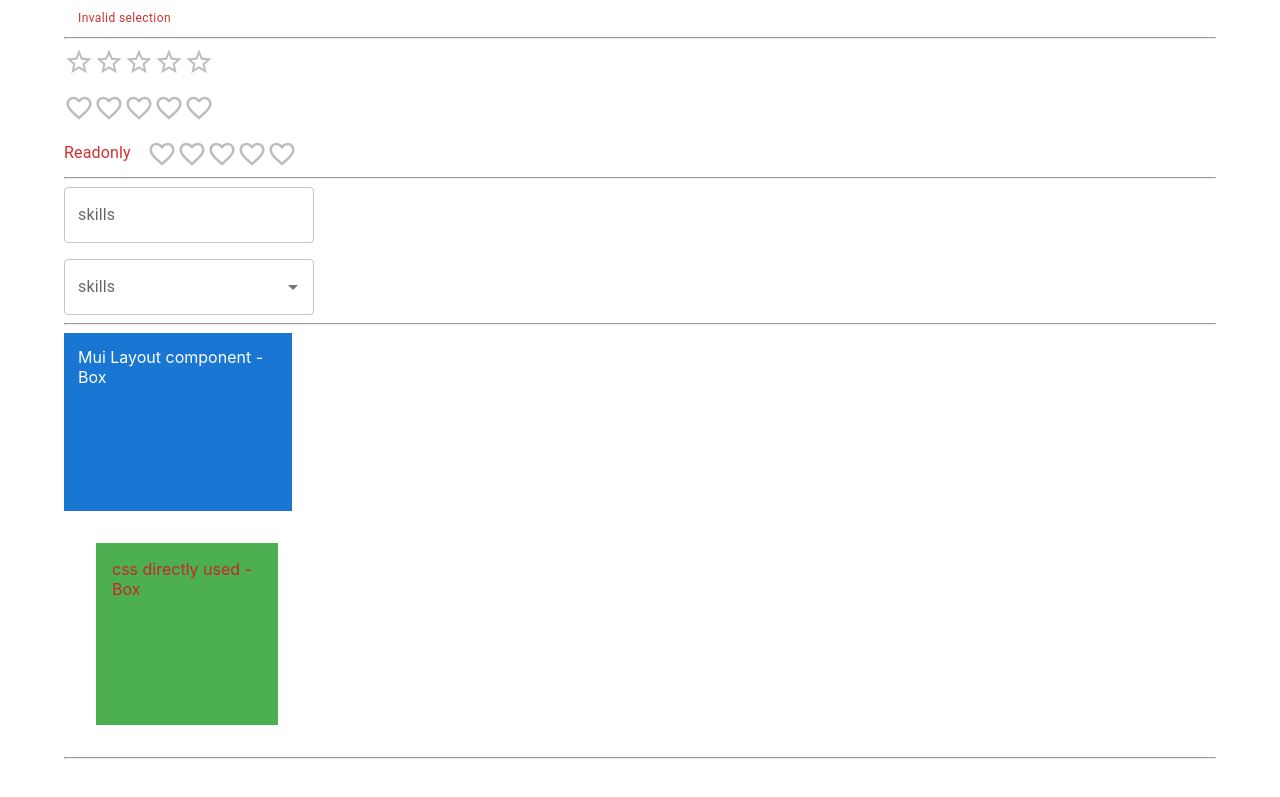
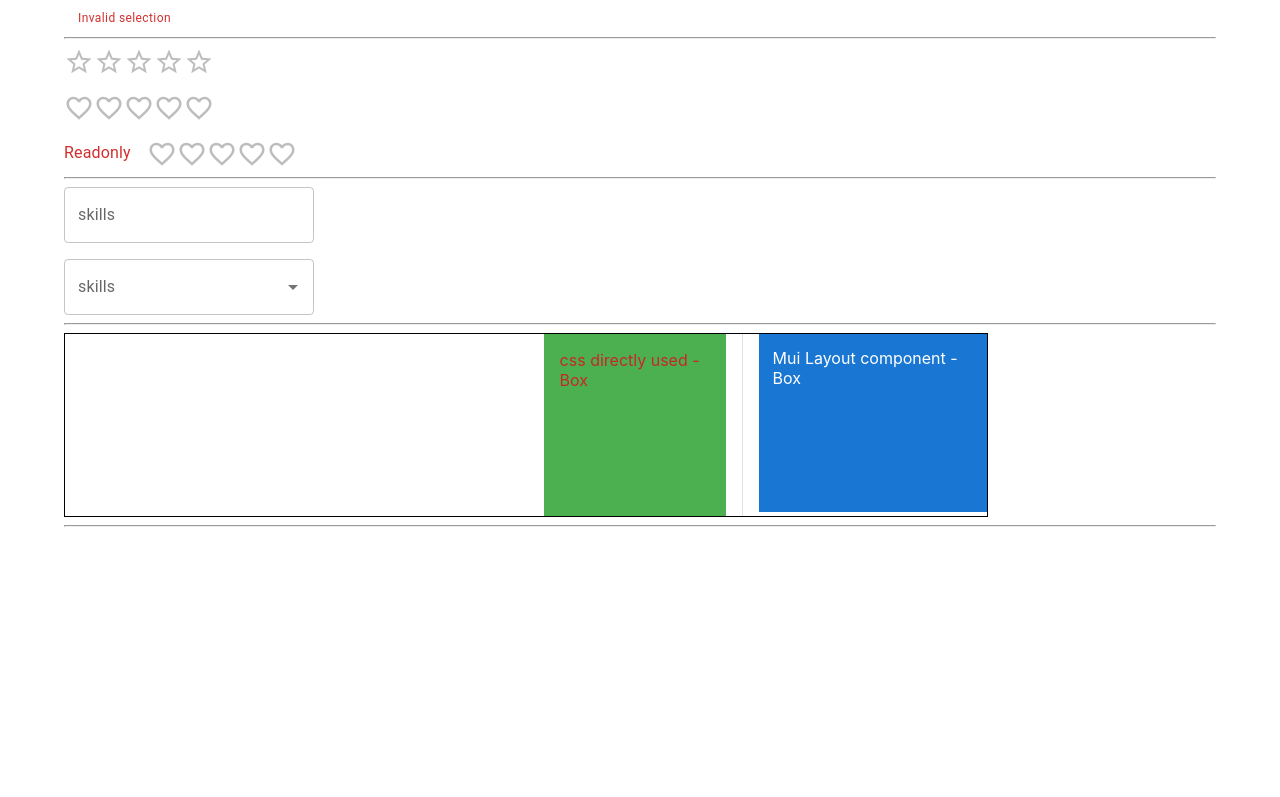
Before and after one commit to ajaydewangan1100/material_ui, a React (Create React App) app: page / in a window 1280 px wide. Shown: the part 2441-3238 px from the top of the page. After the commit the page ends 3040 px from the top, so only its background shows below. Built offline with nearby package versions, Linux system fonts and the light colour scheme.

Commit message:
Stack - layout component added

```diff
--- a/src/components/MuiLayout.tsx
+++ b/src/components/MuiLayout.tsx
@@ -1,8 +1,13 @@
-import { Box } from "@mui/material";
+import { Box, Stack, Divider } from "@mui/material";
 
 export const MuiLayout = () => {
   return (
-    <>
+    <Stack
+      sx={{ border: "1px solid", width: "80%" }}
+      direction="row-reverse"
+      spacing={2}
+      divider={<Divider orientation="vertical" flexItem />}
+    >
       {/* Box with normal css things given by - sx */}
       <Box
         sx={{
@@ -31,6 +36,6 @@
       >
         css directly used - Box
       </Box>
-    </>
+    </Stack>
   );
 };
```
Also changed, not shown: 1 other file (tests, documents, lock files or other folders).
